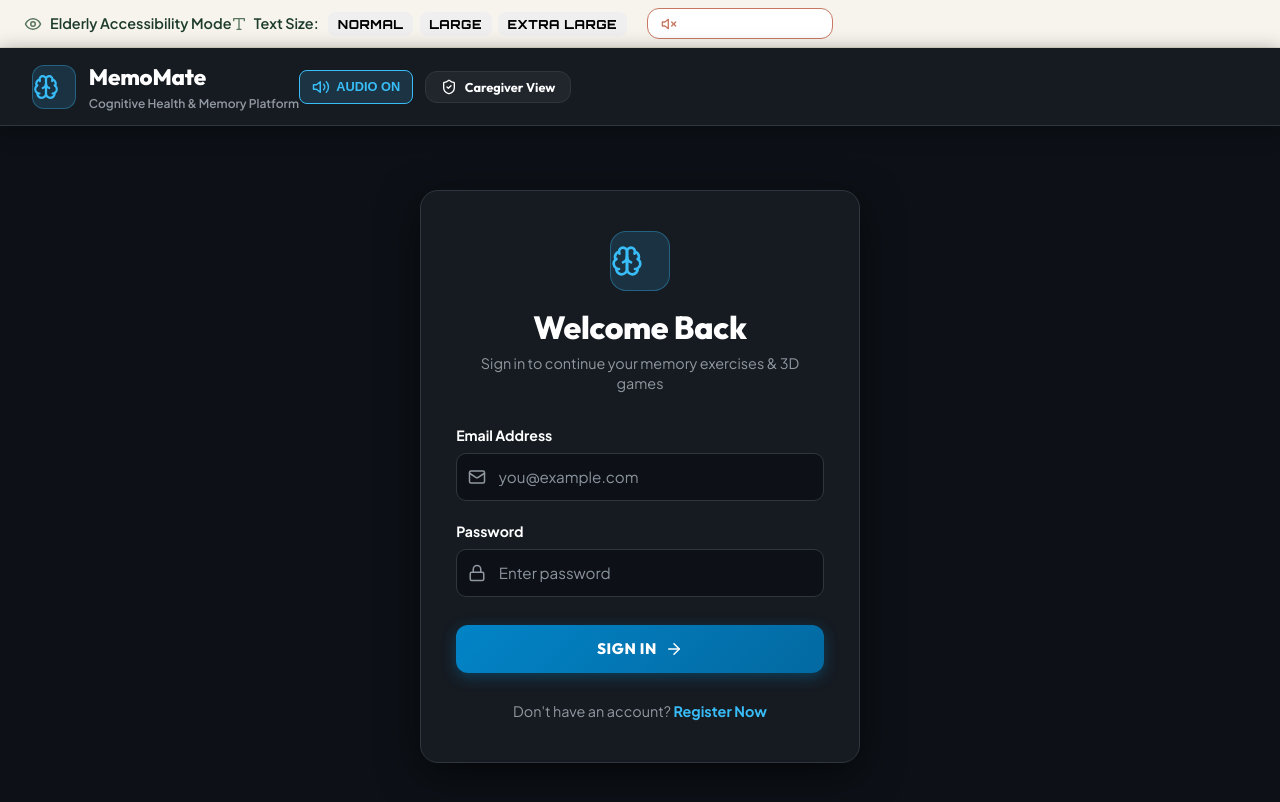
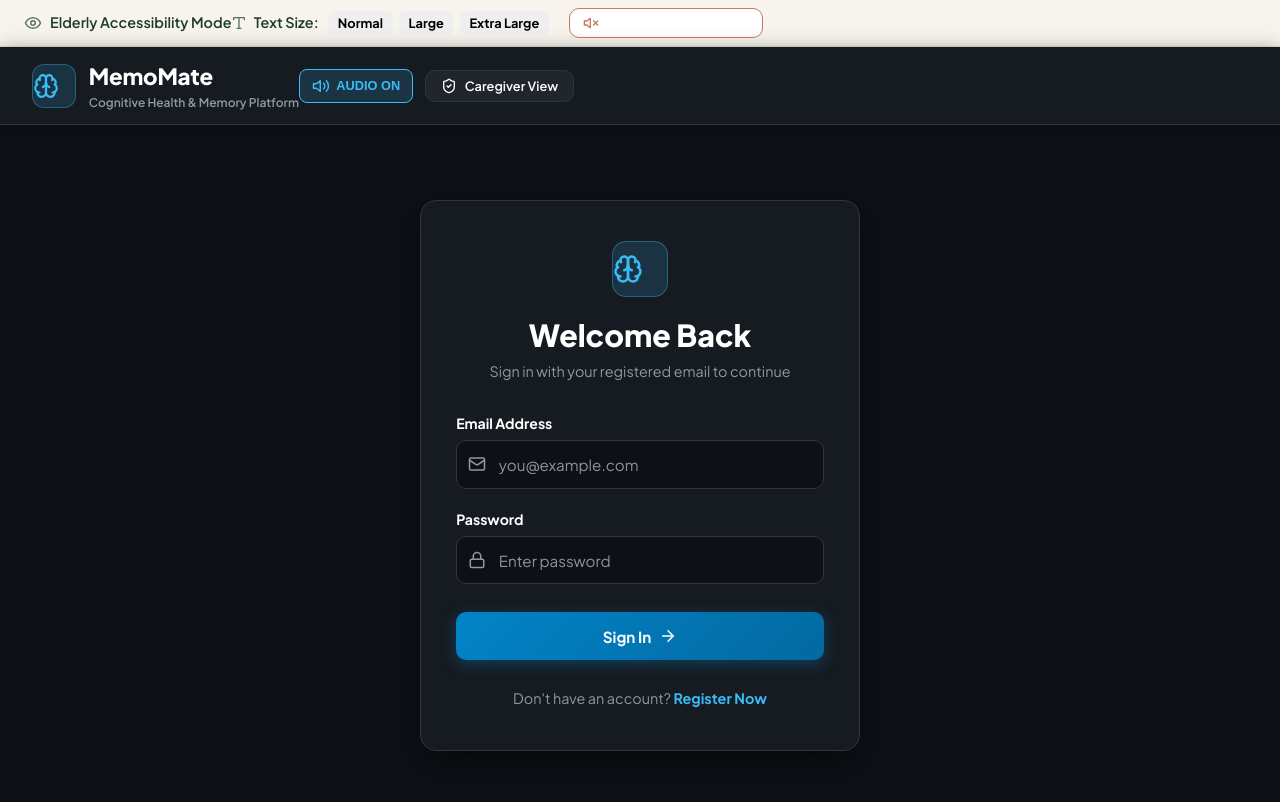
Before and after one commit to srimathidhinakaran/MemoMate, a React (Vite) app in the folder frontend/: page /login in a window 1280 px wide. Shown: the top 802 px of the page. Built offline with nearby package versions, Linux system fonts and the light colour scheme; no server answers.

Commit message:
Strict MongoDB Database Auth, Plus Jakarta Sans Readability, and Centered Icon Boxes

```diff
--- a/frontend/src/index.css
+++ b/frontend/src/index.css
@@ -1,4 +1,4 @@
-@import url('https://fonts.googleapis.com/css2?family=Orbitron:wght@600;700;800;900&family=Outfit:wght@400;500;600;700;800&family=Plus+Jakarta+Sans:wght@400;500;600;700;800&display=swap');
+@import url('https://fonts.googleapis.com/css2?family=Plus+Jakarta+Sans:wght@400;500;600;700;800&family=Inter:wght@400;500;600;700;800&display=swap');
 
 :root {
   /* High-Contrast User-Friendly Slate Dark Theme */
@@ -11,39 +11,33 @@
   /* User-Friendly Accents */
   --neon-cyan: #38BDF8;
   --neon-cyan-dark: #0284C7;
-  --neon-cyan-glow: 0 0 15px rgba(56, 189, 248, 0.35);
 
   --battle-gold: #FBBF24;
   --battle-gold-dark: #D97706;
-  --battle-gold-glow: 0 0 15px rgba(251, 191, 36, 0.35);
 
   --flame-orange: #FB923C;
   --flame-orange-dark: #EA580C;
-  --flame-orange-glow: 0 0 15px rgba(251, 146, 60, 0.35);
 
   --mystic-violet: #C084FC;
-  --mystic-violet-glow: 0 0 15px rgba(192, 132, 252, 0.35);
-
   --emerald-rank: #34D399;
-  --emerald-rank-glow: 0 0 15px rgba(52, 211, 153, 0.35);
 
   --text-primary: #FFFFFF;
   --text-secondary: #E2E8F0;
   --text-muted: #9198A1;
 
   --border-color: #30363D;
-  --border-cyber: #30363D;
 
   --shadow-soft: 0 10px 30px rgba(0, 0, 0, 0.5);
   --shadow-hover: 0 15px 35px rgba(56, 189, 248, 0.15);
 
-  --radius-lg: 18px;
-  --radius-md: 12px;
-  --radius-sm: 8px;
+  --radius-lg: 16px;
+  --radius-md: 10px;
+  --radius-sm: 6px;
 
-  --font-esports: 'Orbitron', sans-serif;
-  --font-heading: 'Outfit', sans-serif;
-  --font-body: 'Plus Jakarta Sans', sans-serif;
+  /* Standard Ultra-Readable Typography for All Users */
+  --font-esports: 'Plus Jakarta Sans', 'Inter', -apple-system, sans-serif;
+  --font-heading: 'Plus Jakarta Sans', 'Inter', -apple-system, sans-serif;
+  --font-body: 'Plus Jakarta Sans', 'Inter', -apple-system, sans-serif;
 }
 
 /* Accessibility Font Size Classes */
@@ -70,9 +64,8 @@ body {
 h1, h2, h3, h4, h5, h6 {
   font-family: var(--font-heading);
   color: var(--text-primary);
-  font-weight: 800;
-  letter-spacing: -0.01em;
-  line-height: 1.25;
+  font-weight: 700;
+  line-height: 1.3;
 }
 
 /* Global Layout & Alignment Classes */
@@ -112,6 +105,15 @@ h1, h2, h3, h4, h5, h6 {
   justify-content: space-between;
 }
 
+/* Centered Icon Box Helper */
+.icon-box-center {
+  display: inline-flex;
+  align-items: center;
+  justify-content: center;
+  text-align: center;
+  line-height: 0;
+}
+
 /* Container Cards */
 .garden-card {
   background: var(--bg-card);
@@ -129,7 +131,6 @@ h1, h2, h3, h4, h5, h6 {
 .garden-card:hover {
   transform: translateY(-2px);
   border-color: #484F58;
-  box-shadow: var(--shadow-hover);
 }
 
 .garden-card-header {
@@ -177,10 +178,8 @@ select option {
   border: none;
   padding: 0.8rem 1.6rem;
   font-size: 0.95rem;
-  font-weight: 800;
+  font-weight: 700;
   font-family: var(--font-heading);
-  text-transform: uppercase;
-  letter-spacing: 0.04em;
   border-radius: var(--radius-md);
   cursor: pointer;
   display: inline-flex;
@@ -196,7 +195,6 @@ select option {
 .btn-primary:hover {
   background: linear-gradient(135deg, #0369A1 0%, #075985 100%);
   transform: translateY(-2px);
-  box-shadow: 0 6px 20px rgba(2, 132, 199, 0.5);
 }
 
 .btn-secondary {
@@ -205,7 +203,7 @@ select option {
   border: 1px solid #30363D;
   padding: 0.75rem 1.4rem;
   font-size: 0.9rem;
-  font-weight: 700;
+  font-weight: 600;
   font-family: var(--font-heading);
   border-radius: var(--radius-md);
   cursor: pointer;
@@ -231,10 +229,8 @@ select option {
   border: none;
   padding: 0.8rem 1.6rem;
   font-size: 0.95rem;
-  font-weight: 800;
+  font-weight: 700;
   font-family: var(--font-heading);
-  text-transform: uppercase;
-  letter-spacing: 0.04em;
   border-radius: var(--radius-md);
   cursor: pointer;
   display: inline-flex;
@@ -249,7 +245,6 @@ select option {
 .btn-flame:hover {
   background: linear-gradient(135deg, #C2410C 0%, #9A3412 100%);
   transform: translateY(-2px);
-  box-shadow: 0 6px 20px rgba(234, 88, 12, 0.5);
 }
 
 /* Badges & Rank Tags */
@@ -259,11 +254,9 @@ select option {
   gap: 0.35rem;
   padding: 0.35rem 0.8rem;
   border-radius: var(--radius-sm);
-  font-size: 0.78rem;
-  font-weight: 800;
-  font-family: var(--font-esports);
-  letter-spacing: 0.04em;
-  text-transform: uppercase;
+  font-size: 0.8rem;
+  font-weight: 700;
+  font-family: var(--font-heading);
   white-space: nowrap;
 }
 
--- a/frontend/src/pages/Login.jsx
+++ b/frontend/src/pages/Login.jsx
@@ -19,13 +19,14 @@ const Login = () => {
       setError('');
       const data = await login({ email, password });
       soundFx.playLevelUp();
-      if (data.user.role === 'caregiver') {
+      if (data?.user?.role === 'caregiver') {
         navigate('/caregiver');
       } else {
         navigate('/dashboard');
       }
     } catch (err) {
-      setError(err.response?.data?.message || 'Login failed. Please check your credentials.');
+      console.error("Login auth failure:", err);
+      setError(err.response?.data?.message || 'Invalid email or password. Please register an account first.');
     }
   };
 
@@ -46,24 +47,25 @@ const Login = () => {
         backgroundColor: '#161B22',
         boxShadow: '0 12px 40px rgba(0, 0, 0, 0.6)'
       }}>
-        {/* Clean Professional Header */}
+        {/* Perfectly Centered Brain Emblem */}
         <div style={{ textAlign: 'center', marginBottom: '2rem' }}>
           <div style={{
-            width: 60,
-            height: 60,
-            borderRadius: '16px',
+            width: 56,
+            height: 56,
+            borderRadius: '14px',
             backgroundColor: 'rgba(56, 189, 248, 0.15)',
             border: '1px solid rgba(56, 189, 248, 0.35)',
             display: 'flex',
             alignItems: 'center',
             justify: 'center',
-            margin: '0 auto 1rem'
+            margin: '0 auto 1.1rem',
+            padding: 0
           }}>
-            <Brain size={32} color="#38BDF8" />
+            <Brain size={30} color="#38BDF8" style={{ display: 'block' }} />
           </div>
 
           <h1 style={{
-            fontSize: '2rem',
+            fontSize: '1.9rem',
             color: '#FFFFFF',
             fontWeight: 800,
             fontFamily: 'var(--font-heading)',
@@ -72,7 +74,7 @@ const Login = () => {
             Welcome Back
           </h1>
           <p style={{ fontSize: '0.9rem', color: '#9198A1', marginTop: '0.4rem', lineHeight: 1.4 }}>
-            Sign in to continue your memory exercises & 3D games
+            Sign in with your registered email to continue
           </p>
         </div>
 
@@ -85,7 +87,7 @@ const Login = () => {
             borderRadius: '10px',
             marginBottom: '1.25rem',
             fontSize: '0.88rem',
-            fontWeight: 700,
+            fontWeight: 600,
             textAlign: 'center'
           }}>
             {error}
@@ -146,7 +148,7 @@ const Login = () => {
           </div>
 
           <button type="submit" disabled={loading} className="btn-primary" style={{ padding: '0.9rem', width: '100%', marginTop: '0.5rem' }}>
-            <span>{loading ? 'Signing in...' : 'Sign In'}</span>
+            <span>{loading ? 'Authenticating...' : 'Sign In'}</span>
             <ArrowRight size={18} />
           </button>
         </form>
--- a/frontend/src/pages/Register.jsx
+++ b/frontend/src/pages/Register.jsx
@@ -22,13 +22,14 @@ const Register = () => {
       setError('');
       const data = await register({ name, age: Number(age) || 68, email, password, role });
       soundFx.playLevelUp();
-      if (data.user.role === 'caregiver') {
+      if (data?.user?.role === 'caregiver') {
         navigate('/caregiver');
       } else {
         navigate('/dashboard');
       }
     } catch (err) {
-      setError(err.response?.data?.message || 'Registration failed. Please try again.');
+      console.error("Register auth failure:", err);
+      setError(err.response?.data?.message || 'Registration failed. Email may already be registered.');
     }
   };
 
@@ -49,24 +50,25 @@ const Register = () => {
         backgroundColor: '#161B22',
         boxShadow: '0 12px 40px rgba(0, 0, 0, 0.6)'
       }}>
-        {/* Clean Professional Header */}
+        {/* Perfectly Centered Brain Emblem */}
         <div style={{ textAlign: 'center', marginBottom: '1.8rem' }}>
           <div style={{
-            width: 60,
-            height: 60,
-            borderRadius: '16px',
+            width: 56,
+            height: 56,
+            borderRadius: '14px',
             backgroundColor: 'rgba(56, 189, 248, 0.15)',
             border: '1px solid rgba(56, 189, 248, 0.35)',
             display: 'flex',
             alignItems: 'center',
             justify: 'center',
-            margin: '0 auto 1rem'
+            margin: '0 auto 1.1rem',
+            padding: 0
           }}>
-            <Brain size={32} color="#38BDF8" />
+            <Brain size={30} color="#38BDF8" style={{ display: 'block' }} />
           </div>
 
           <h1 style={{
-            fontSize: '2rem',
+            fontSize: '1.9rem',
             color: '#FFFFFF',
             fontWeight: 800,
             fontFamily: 'var(--font-heading)',
@@ -75,7 +77,7 @@ const Register = () => {
             Create Account
           </h1>
           <p style={{ fontSize: '0.9rem', color: '#9198A1', marginTop: '0.4rem', lineHeight: 1.4 }}>
-            Join MemoMate for personalized 3D cognitive training
+            Register your account on MemoMate database
           </p>
         </div>
 
@@ -88,7 +90,7 @@ const Register = () => {
             borderRadius: '10px',
             marginBottom: '1.25rem',
             fontSize: '0.88rem',
-            fontWeight: 700,
+            fontWeight: 600,
             textAlign: 'center'
           }}>
             {error}
```
